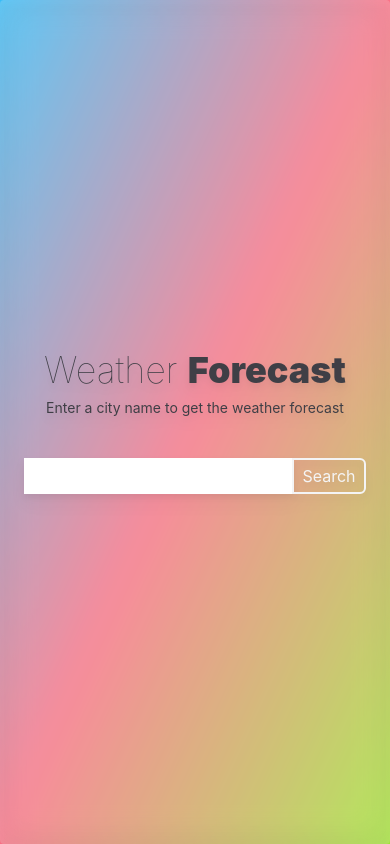
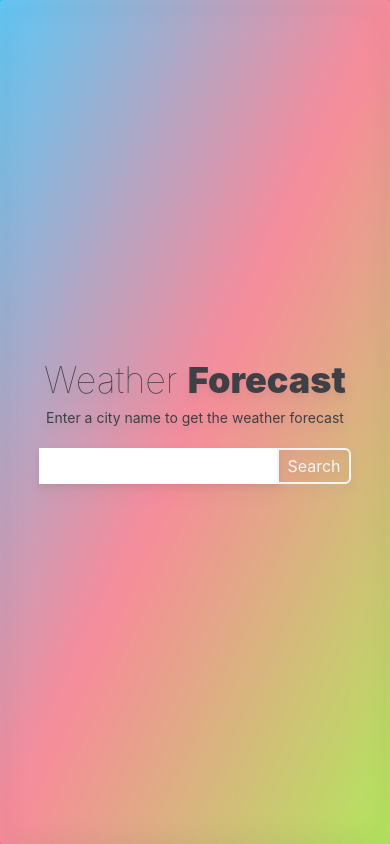
Before and after one commit to ErickRz21/weatherAPI, a React (Create React App) app: page / in a window 390 px wide. Built offline with nearby package versions, Linux system fonts and the light colour scheme.

Commit message:
Refactor CSS styles in Search component to improve responsiveness

```diff
--- a/src/components/Search.tsx
+++ b/src/components/Search.tsx
@@ -25,15 +25,15 @@ const Search = ({
         <h1 className="text-4xl font-thin">
           Weather <span className="font-black">Forecast</span>
         </h1>
-        <p className="text-sm mt-2">
+        <p className="text-sm lg:text-base mt-2">
           Enter a city name to get the weather forecast
         </p>
 
-        <div className="relative flex mt-10 md:mt-4 ">
+        <div className="relative flex mt-5 ">
           <input
             type="text"
             value={term}
-            className="px-2 py-1 rounded-1-md border-2 border-white"
+            className="px-2 py-1 rounded-1-md border-2 border-white text-sm lg:text-base"
             onChange={onInputChange}
           />
 
@@ -41,7 +41,7 @@ const Search = ({
             {options.map((option: optionType, index: number) => (
               <li key={option.name + '-' + index}>
                 <button
-                  className="text-left text-sm w-full hover:bg-zinc-700 hover:text-white px-2 py-1 cursor-pointer"
+                  className="text-left text-sm lg:text-base w-full hover:bg-zinc-700 hover:text-white px-2 py-1 cursor-pointer"
                   onClick={() => onOptionSelect(option)}
                 >
                   {option.name}, {option.country}
```
